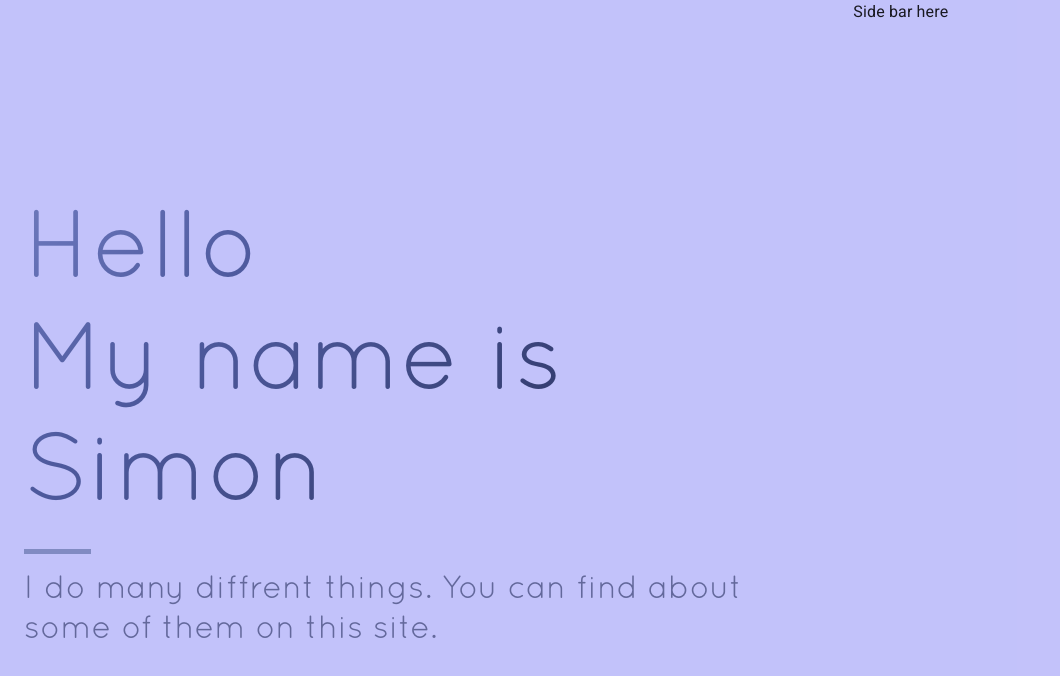
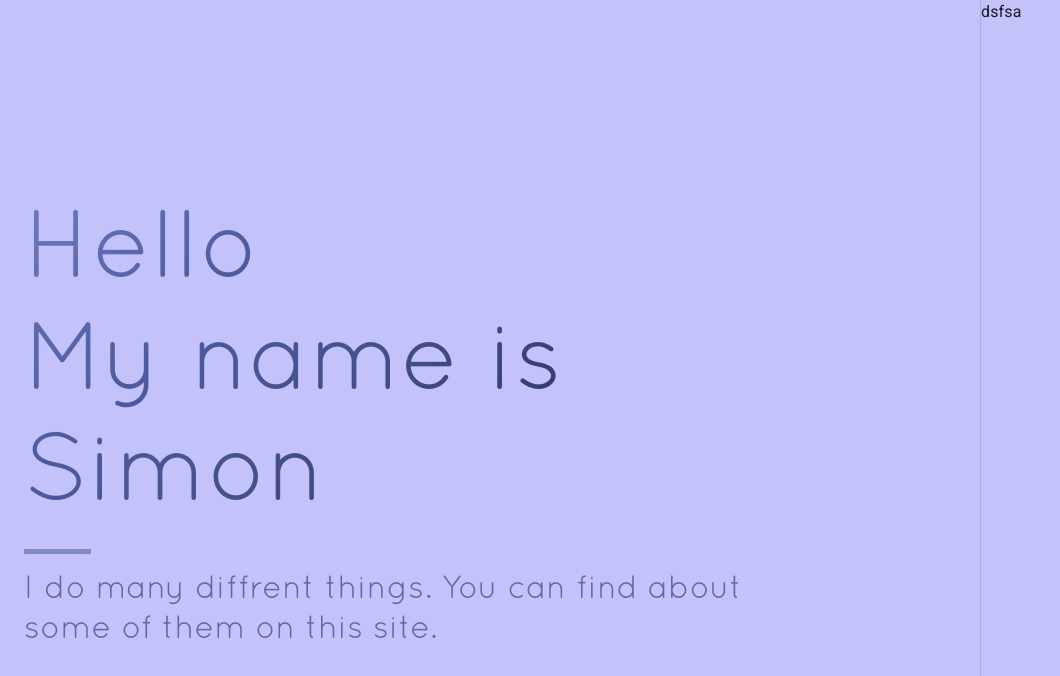
Before and after one commit to ssemakov/simonsemakov.com, a React (Create React App) app: page / in a window 1280 px wide. Shown: the top 676 px of the page, without its empty margins (0-1060 px from the left). Built offline with nearby package versions, Linux system fonts and the light colour scheme.

Commit message:
Add sidebar drower.

```diff
--- a/src/App.js
+++ b/src/App.js
@@ -10,7 +10,7 @@ import theme from "./theme";
 const Layout = ({ leftPaine: LeftPaine, rightPaine: RightPaine }) => (
   <Box
     sx={{
-      backgroundColor: "#2625ec47",
+      bgcolor: "background.default",
       height: "100vh",
     }}
   >
--- a/src/Sidebar.js
+++ b/src/Sidebar.js
@@ -1,3 +1,114 @@
-const Sidebar = () => "Side bar here";
+import { faBars, faXmark } from "@fortawesome/free-solid-svg-icons";
+import { FontAwesomeIcon } from "@fortawesome/react-fontawesome";
+import { AppBar, Drawer, Grid, IconButton, Toolbar } from "@mui/material";
+import { Box } from "@mui/system";
+import { useState } from "react";
+import sidebarContent from "./sidebarContent";
 
-export default Sidebar;
+const MenuIcon = () => <FontAwesomeIcon icon={faBars} />;
+const CloseMenuIcon = () => <FontAwesomeIcon icon={faXmark} />;
+
+const OpenMenuButton = (props) => (
+  <IconButton
+    color="inherit"
+    aria-label="open drawer"
+    edge="end"
+    {...props}
+    sx={{ ml: { xs: 1 }, display: { md: "none" } }}
+  >
+    <MenuIcon />
+  </IconButton>
+);
+
+const CloseMenuButton = (props) => (
+  <IconButton
+    color="inherit"
+    aria-label="close drawer"
+    edge="end"
+    {...props}
+    sx={{ ml: { xs: 1 }, display: { md: "none" } }}
+  >
+    <CloseMenuIcon />
+  </IconButton>
+);
+
+const ResponsiveSidebar = (props) => {
+  const { window } = props;
+  const [mobileOpen, setMobileOpen] = useState(true);
+  const container =
+    window !== undefined ? () => window().document.body : undefined;
+  const drawerWidth = 300;
+
+  const handleDrawerToggle = () => {
+    setMobileOpen(!mobileOpen);
+  };
+
+  return (
+    <Box sx={{ display: "flex" }}>
+      <AppBar
+        position="fixed"
+        color="transparent"
+        elevation={0}
+        sx={{
+          width: { md: `calc(100% - ${drawerWidth}px)` },
+          ml: { md: `${drawerWidth}px` },
+        }}
+      >
+        <Toolbar>
+          {/* // get rid of the grid  it doesn't play well with the responsivness  */}
+          <Grid container direction="row">
+            <Grid item xs={11} />
+            <Grid item xs={1}>
+              {mobileOpen ? (
+                <CloseMenuButton onClick={handleDrawerToggle} />
+              ) : (
+                <OpenMenuButton onClick={handleDrawerToggle} />
+              )}
+            </Grid>
+          </Grid>
+        </Toolbar>
+      </AppBar>
+
+      <Box
+        component="nav"
+        sx={{ width: { sm: drawerWidth }, flexShrink: { md: 0 } }}
+      >
+        <Drawer
+          container={container}
+          variant="temporary"
+          open={mobileOpen}
+          onClose={handleDrawerToggle}
+          ModalProps={{
+            keepMounted: true,
+          }}
+          anchor="right"
+          sx={{
+            display: { xs: "block", sm: "block", md: "none" },
+            "& .MuiDrawer-paper": {
+              boxSizing: "border-box",
+              width: drawerWidth,
+            },
+          }}
+        >
+          {sidebarContent}
+        </Drawer>
+        <Drawer
+          variant="permanent"
+          sx={{
+            display: { xs: "none", sm: "none", md: "block" },
+            "& .MuiDrawer-paper": {
+              boxSizing: "border-box",
+              width: drawerWidth,
+            },
+          }}
+          anchor="right"
+          open
+        >
+          {sidebarContent}
+        </Drawer>
+      </Box>
+    </Box>
+  );
+};
+
+export default ResponsiveSidebar;
--- /dev/null
+++ b/src/sidebarContent.js
@@ -0,0 +1,3 @@
+const sidebarContent = "dsfsa";
+
+export default sidebarContent;
--- a/src/theme.js
+++ b/src/theme.js
@@ -1,12 +1,22 @@
 import { createTheme, responsiveFontSizes } from "@mui/material/styles";
 
 let theme = createTheme({
+  palette: {
+    background: {
+      paper: "#c3c2fb",
+      default: "#c3c2fb",
+    },
+  },
   typography: {
     h1: {
       fontWeight: 300,
     },
     fontFamily: "Quicksand-Book, Roboto, Helvetica, system, sans-serif",
   },
+  zIndex: {
+    drawer: 1100,
+    appBar: 1200,
+  },
 });
 
 theme = responsiveFontSizes(theme);
```
